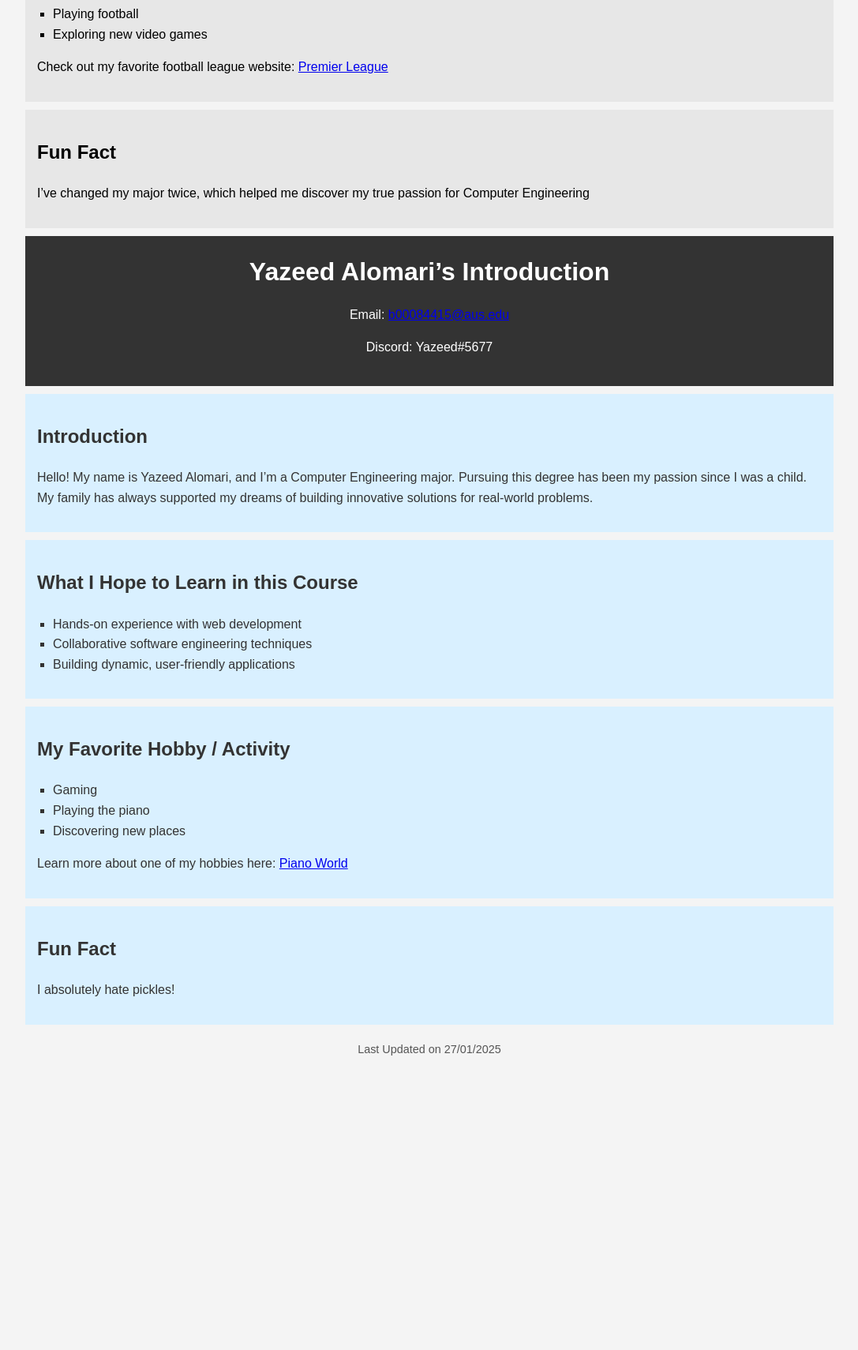
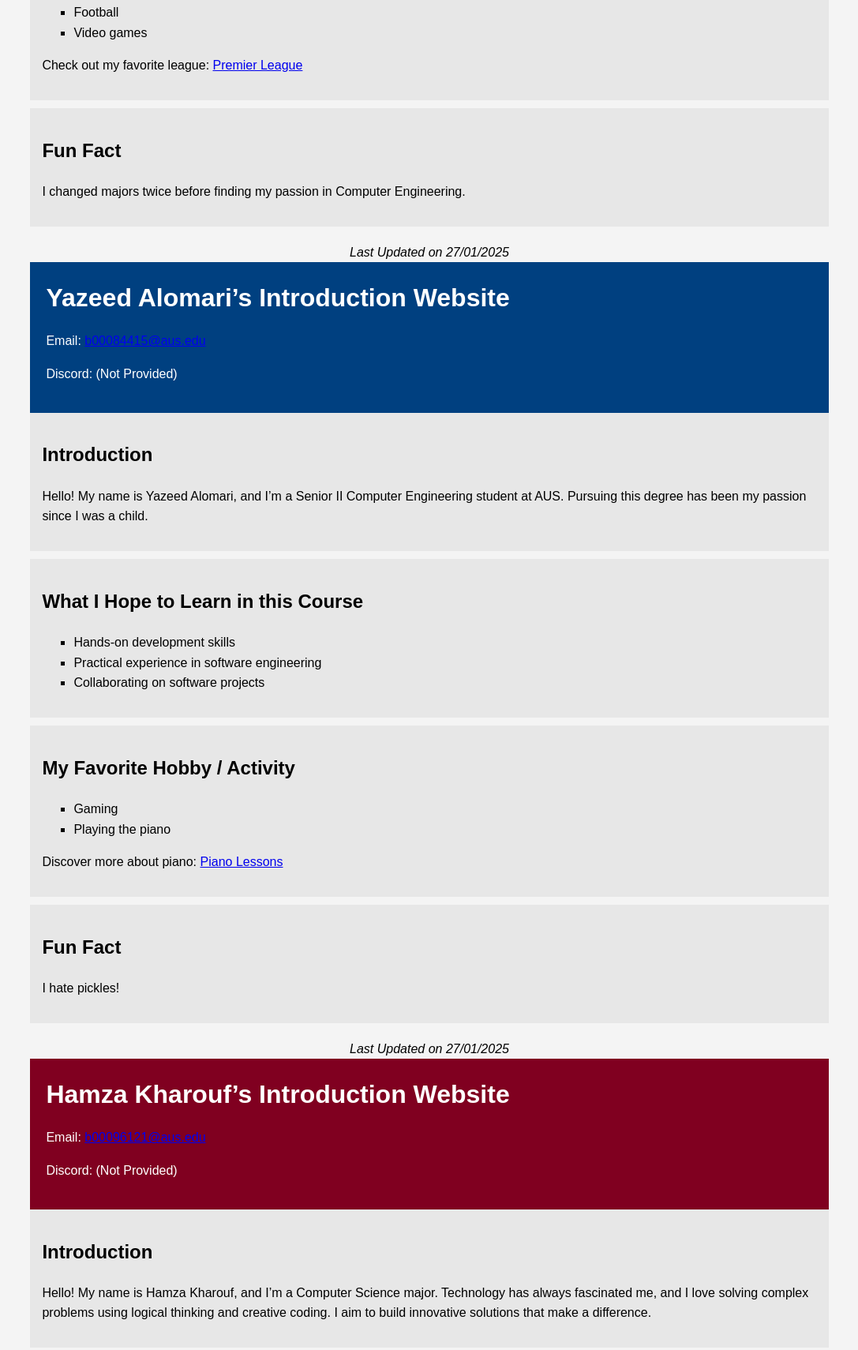
Before and after one commit to Katawi/Lab1_new, a plain HTML site: page index.html in a window 1280 px wide. Shown: the part 685-2395 px from the top of the page at 79% size, without its empty margins (96-1183 px from the left). Before the commit the page ends 2040 px from the top, so only its background shows below. Drawn offline with Linux system fonts and the light colour scheme.

Commit message:
Update index.html

```diff
--- a/index.html
+++ b/index.html
@@ -1,128 +1,153 @@
 <!DOCTYPE html>
-<html lang="en">
+<html>
 <head>
-    <meta charset="UTF-8">
-    <meta name="viewport" content="width=device-width, initial-scale=1.0">
-    <title>Introduction Website</title>
+    <title>Introductions Website</title>
     <style>
         body {
             font-family: Arial, sans-serif;
             background-color: #f4f4f4;
             line-height: 1.6;
-            margin: 0;
-            padding: 0;
         }
         .container {
             width: 80%;
             margin: auto;
             overflow: hidden;
         }
-        header {
+        .main-info {
             background: #333;
             color: #fff;
-            padding: 20px 0;
-            text-align: center;
+            padding: 20px;
         }
-        header h1 {
+        .main-info h1 {
             margin: 0;
         }
-        section {
+        .section {
+            background: #e7e7e7;
             padding: 15px;
-            margin: 10px 0;
-            text-align: left;
+            margin-bottom: 10px;
+        }
+        .ali .main-info {
+            background: #333;
+        }
+        .yazeed .main-info {
+            background: #004080;
+        }
+        .hamza .main-info {
+            background: #800020;
         }
         ul {
             list-style-type: square;
-            padding-left: 20px;
         }
-        footer {
+        .last-updated {
+            text-align: center;
             margin-top: 20px;
-            font-size: 0.9em;
-            color: #555;
-            text-align: center;
-        }
-        .ali-section {
-            background: #e7e7e7;
-        }
-        .yazeed-section {
-            background: #d9f0ff;
-            color: #333;
+            font-style: italic;
         }
     </style>
 </head>
 <body>
-    <div class="container">
-        <header>
-            <h1>Ali Al Shamsi’s Introduction</h1>
+    <div class="container ali">
+        <header class="main-info">
+            <h1>Ali Al Shamsi’s Introduction Website</h1>
             <p>Email: <a href="mailto:b00089112@aus.edu">b00089112@aus.edu</a></p>
             <p>Discord: katawi#2259</p>
         </header>
-
-        <section class="ali-section">
+        <section class="section">
             <h2>Introduction</h2>
-            <p>Hello! My name is Ali Al Shamsi, and I’m a Computer Engineering major. I have a family that has always encouraged me to pursue my passion for technology.</p>
+            <p>Hello! My name is Ali Al Shamsi, and I am a Senior II Computer Engineering student at AUS. I’ve always been fascinated by computer hardware and the systems that make them work seamlessly.</p>
         </section>
-
-        <section class="ali-section">
+        <section class="section">
             <h2>What I Hope to Learn in this Course</h2>
             <ul>
-                <li>Advanced web development techniques</li>
-                <li>Effective debugging and testing strategies</li>
-                <li>Collaboration and teamwork in software engineering teams</li>
+                <li>Improving my coding practices</li>
+                <li>Learning advanced software engineering techniques</li>
+                <li>Building effective and user-friendly software</li>
             </ul>
         </section>
-
-        <section class="ali-section">
+        <section class="section">
             <h2>My Favorite Hobby / Activity</h2>
             <ul>
-                <li>Playing football</li>
-                <li>Exploring new video games</li>
+                <li>Football</li>
+                <li>Video games</li>
             </ul>
-            <p>Check out my favorite football league website: <a href="https://www.premierleague.com/" target="_blank">Premier League</a></p>
+            <p>Check out my favorite league: <a href="https://www.premierleague.com/" target="_blank">Premier League</a></p>
         </section>
+        <section class="section">
+            <h2>Fun Fact</h2>
+            <p>I changed majors twice before finding my passion in Computer Engineering.</p>
+        </section>
+        <footer class="last-updated">
+            Last Updated on 27/01/2025
+        </footer>
+    </div>
 
-        <section class="ali-section">
-            <h2>Fun Fact</h2>
-            <p>I’ve changed my major twice, which helped me discover my true passion for Computer Engineering</p>
+    <div class="container yazeed">
+        <header class="main-info">
+            <h1>Yazeed Alomari’s Introduction Website</h1>
+            <p>Email: <a href="mailto:b00084415@aus.edu">b00084415@aus.edu</a></p>
+            <p>Discord: (Not Provided)</p>
+        </header>
+        <section class="section">
+            <h2>Introduction</h2>
+            <p>Hello! My name is Yazeed Alomari, and I’m a Senior II Computer Engineering student at AUS. Pursuing this degree has been my passion since I was a child.</p>
         </section>
-
-        <header>
-            <h1>Yazeed Alomari’s Introduction</h1>
-            <p>Email: <a href="mailto:b00084415@aus.edu">b00084415@aus.edu</a></p>
-            <p>Discord: Yazeed#5677</p>
-        </header>
-
-        <section class="yazeed-section">
-            <h2>Introduction</h2>
-            <p>Hello! My name is Yazeed Alomari, and I’m a Computer Engineering major. Pursuing this degree has been my passion since I was a child. My family has always supported my dreams of building innovative solutions for real-world problems.</p>
-        </section>
-
-        <section class="yazeed-section">
+        <section class="section">
             <h2>What I Hope to Learn in this Course</h2>
             <ul>
-                <li>Hands-on experience with web development</li>
-                <li>Collaborative software engineering techniques</li>
-                <li>Building dynamic, user-friendly applications</li>
+                <li>Hands-on development skills</li>
+                <li>Practical experience in software engineering</li>
+                <li>Collaborating on software projects</li>
             </ul>
         </section>
-
-        <section class="yazeed-section">
+        <section class="section">
             <h2>My Favorite Hobby / Activity</h2>
             <ul>
                 <li>Gaming</li>
                 <li>Playing the piano</li>
-                <li>Discovering new places</li>
             </ul>
-            <p>Learn more about one of my hobbies here: <a href="https://www.pianoworld.com/" target="_blank">Piano World</a></p>
+            <p>Discover more about piano: <a href="https://www.pianolessons.com/" target="_blank">Piano Lessons</a></p>
         </section>
+        <section class="section">
+            <h2>Fun Fact</h2>
+            <p>I hate pickles!</p>
+        </section>
+        <footer class="last-updated">
+            Last Updated on 27/01/2025
+        </footer>
+    </div>
 
-        <section class="yazeed-section">
+    <div class="container hamza">
+        <header class="main-info">
+            <h1>Hamza Kharouf’s Introduction Website</h1>
+            <p>Email: <a href="mailto:b00096121@aus.edu">b00096121@aus.edu</a></p>
+            <p>Discord: (Not Provided)</p>
+        </header>
+        <section class="section">
+            <h2>Introduction</h2>
+            <p>Hello! My name is Hamza Kharouf, and I’m a Computer Science major. Technology has always fascinated me, and I love solving complex problems using logical thinking and creative coding. I aim to build innovative solutions that make a difference.</p>
+        </section>
+        <section class="section">
+            <h2>What I Hope to Learn in this Course</h2>
+            <ul>
+                <li>Hands-on software development techniques</li>
+                <li>Engineering principles for robust systems</li>
+                <li>Collaborative coding practices</li>
+            </ul>
+        </section>
+        <section class="section">
+            <h2>My Favorite Hobby / Activity</h2>
+            <ul>
+                <li>Exploring new cuisines</li>
+                <li>Analyzing football tactics</li>
+            </ul>
+            <p>Check out my favorite league: <a href="https://www.laliga.com/" target="_blank">La Liga</a></p>
+        </section>
+        <section class="section">
             <h2>Fun Fact</h2>
-            <p>I absolutely hate pickles!</p>
+            <p>I once stayed awake for 48 hours straight coding and still managed to ace the project presentation the next day!</p>
         </section>
-
-        <footer>
-            <p>Last Updated on 27/01/2025</p>
+        <footer class="last-updated">
+            Last Updated on 27/01/2025
         </footer>
     </div>
 </body>
```
